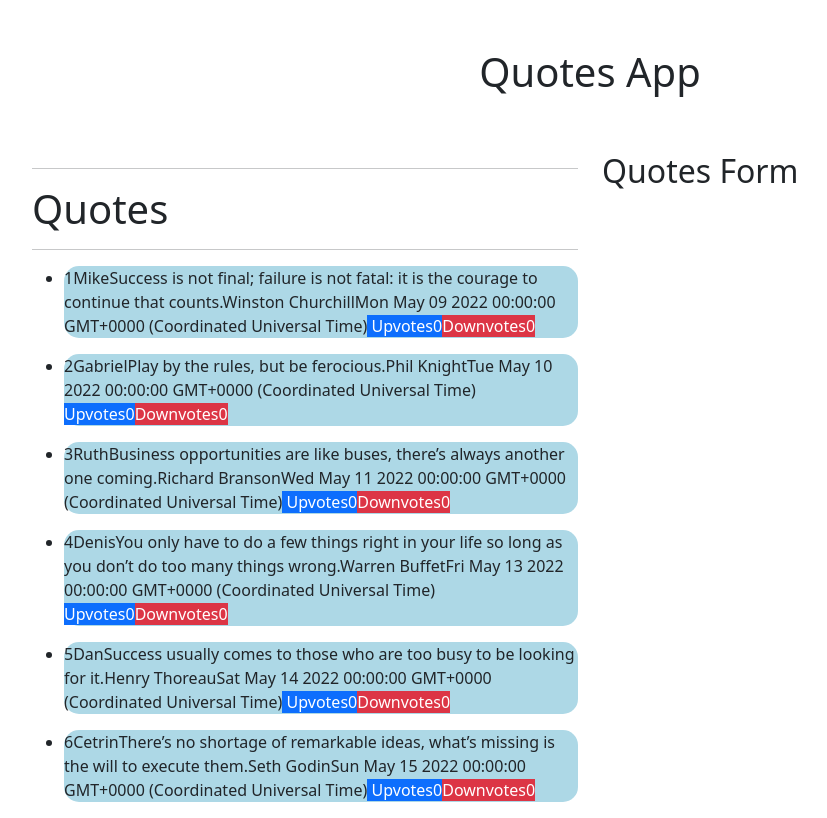
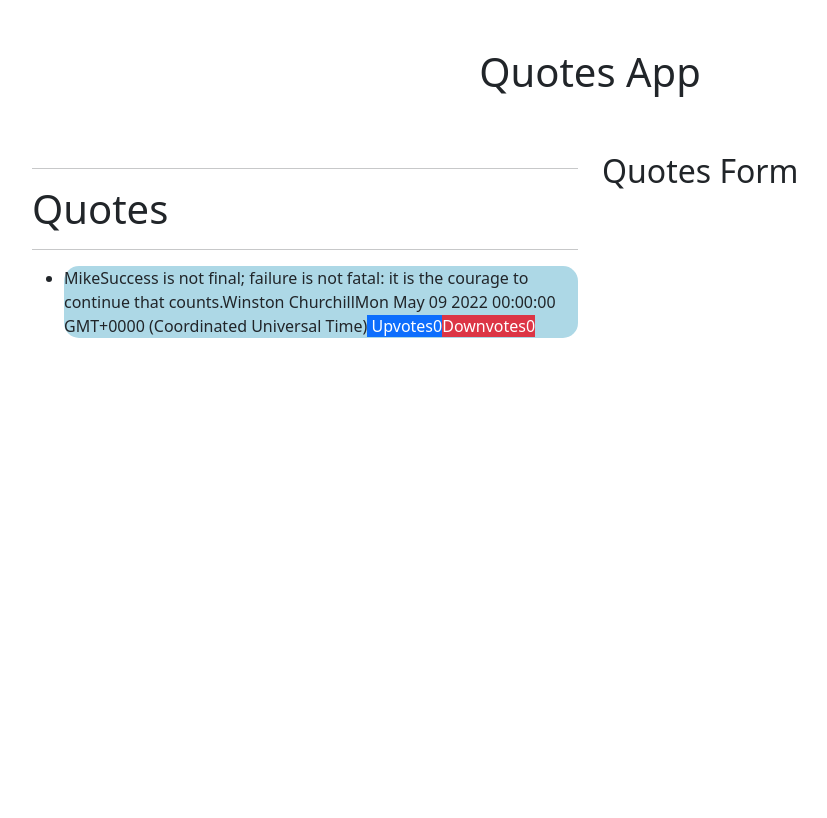
Before and after one commit to DenisMuga/WK1AngularIP-Quotes, an Angular app: page / in a window 1280 px wide. Shown: the whole page, without its empty margins (50-877 px from the left). Built offline with nearby package versions, Linux system fonts and the light colour scheme.

Commit message:
chore: adding ngIf directive to quotes component html

```diff
--- a/src/app/quotes/quotes.component.html
+++ b/src/app/quotes/quotes.component.html
@@ -5,8 +5,8 @@
     <h1 >Quotes</h1>
     <hr>
     <ul *ngFor='let quote of quotes' >
-        <li appHighlights>
-        <span>{{quote.id}}</span>
+        <li *ngIf = 'quote.id ==1'appHighlights>
+        <!-- <span>{{quote.id}}</span> -->
           <span>{{quote.name}}</span>
           <span>{{quote.quote}}</span>
           <span>{{quote.author}}</span>
```
